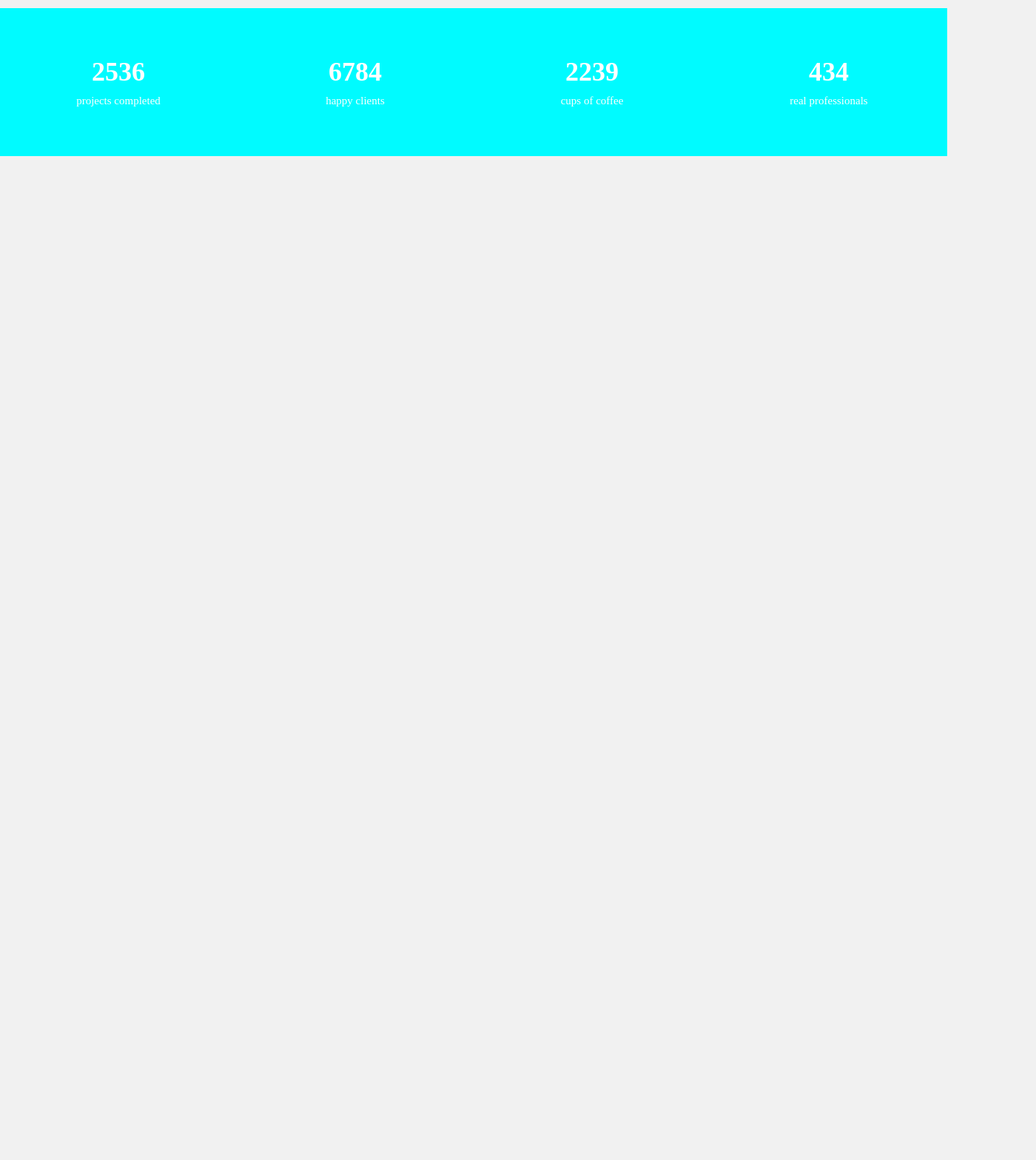
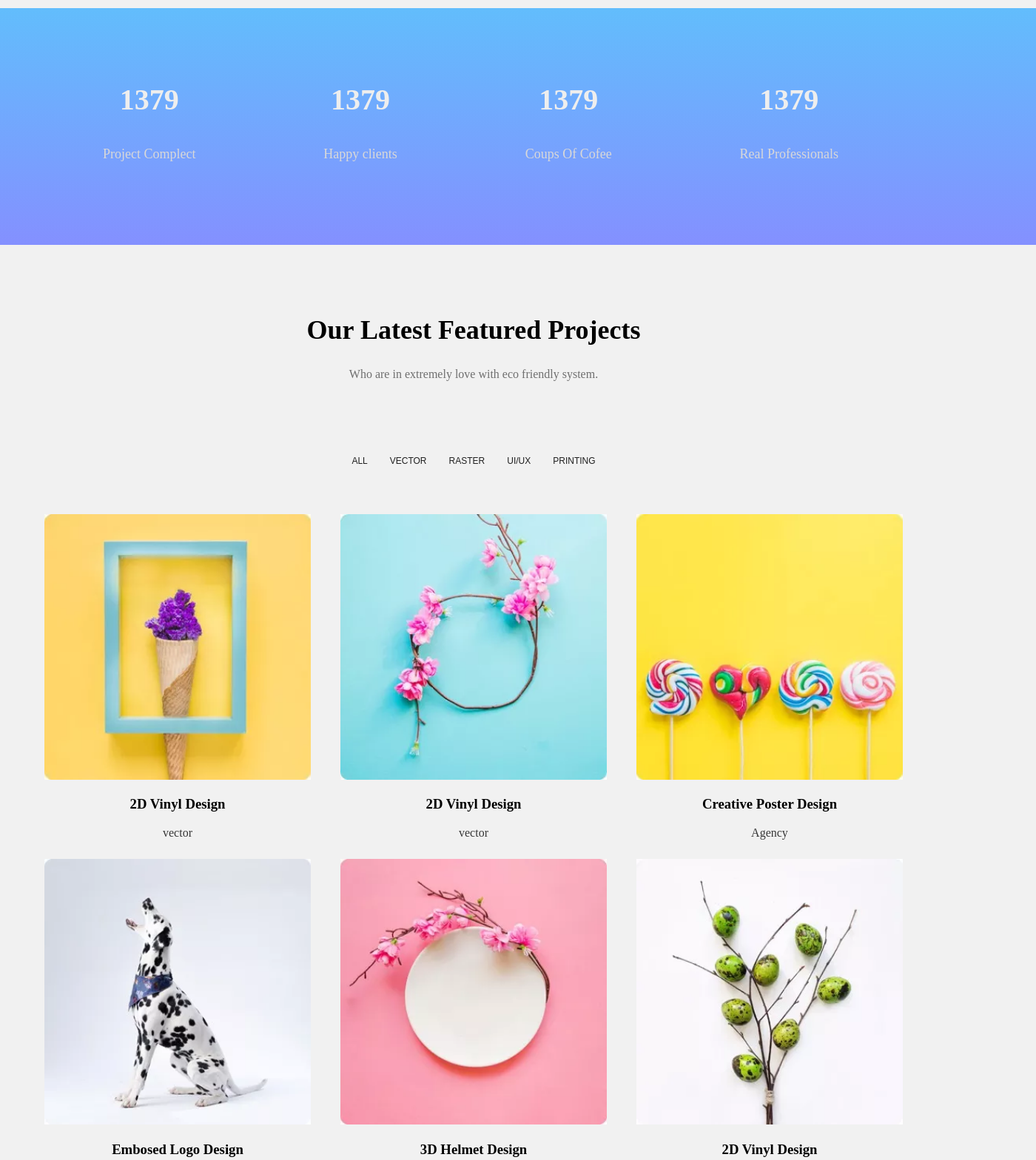
Before and after one commit to mohammad137900/personal-project, a plain HTML site: page index.html in a window 1280 px wide. Shown: the part 2100-3668 px from the top of the page at 74% size, 1400 px wide, since content can reach past the window. Before the commit the page ends 2311 px from the top, so only its background shows below. Drawn offline with Linux system fonts and the light colour scheme.

Commit message:
features section need more design
top section need more design because i will come back

```diff
--- a/css/style.css
+++ b/css/style.css
@@ -277,12 +277,14 @@ header nav>ul>li>ul>li>ul>li>a{
 }
 
 .service>.serv-container>.services:hover h4{
-    color: #3eafff;
+    color: #057fb3;
 
 }
+.service>.serv-container>.services img{
+    filter: invert(22%) sepia(6%) saturate(96%) hue-rotate(131deg) brightness(90%) contrast(92%);
+}
 .service>.serv-container>.services:hover img{
-    filter: invert(49%) sepia(91%) saturate(431%) hue-rotate(198deg) brightness(102%) contrast(101%);
-
+    filter: invert(40%) sepia(75%) saturate(5680%) hue-rotate(178deg) brightness(92%) contrast(96%);
 }
 .service>.serv-container>.services img{
     width: 50px;
@@ -290,46 +292,79 @@ header nav>ul>li>ul>li>ul>li>a{
 }
 /* finish develope on service section
 i will come back */
-/* counter section */
-.count-number{
-    padding-top:80px;
+
+
+.count{
+    width: 100%;
+    height:200px;
+    background:linear-gradient(0deg, #8490ff 0%, #62bdfc 100%);
+    margin-top: 80px;
+    padding:60px;
 }
-.count {
+.counter {
+    display: flex;
+    flex-wrap: wrap;
+    justify-content:center;
+    align-items: center;
+    text-align:center;
+    gap: 15%;
+    margin-right:10%;
+
+}
+.counter h3{
+    color: #eee;
+    font-weight: 900;
+    font-size: 40px;
+}
+.counter p {
+    color:#d9d8d8;
+    font-size: 18px;
+    font-weight:200;
+}
+/* finish the Count section and start the Featured Projects */
+.features-Project{
+    padding-top:5%;
     width:100%;
-    height:200px;
-    /* margin: 0 auto; */
-    background-color: rgb(0, 251, 255);
+}
+
+.features-Project>.title{
+    text-align: center;
+}
+.features-Project>.title h1{
+    font-size: 36px;
+}
+.features-Project>.title p{
+    font-size: 16px;
+    color: #6f6f6f;
+
+}
+.features-Project nav{
+    display:flex;
+    justify-content:center;
+    align-items: center;
+    padding-top: 70px;
+
+}
+.features-Project nav a{
+    padding:10px;
+    margin:5px;
+    font-size: 12px;
+    color: #1f1f1f;
+}
+.features-Project>.box-img{
     display: flex;
-    flex-direction: row;
     flex-wrap: wrap;
-    justify-content: space-around;
+    justify-content:center;
     align-items: center;
     text-align: center;
-
-
-
-
+    padding-top: 40px;
+}
+.features-Project>.box-img div{
+    width:400px;
+    margin-top: 10px;
 }
 
-
-.count>div {
-    width: 200px;
-    padding: 0 12px 0;
-
-
+.features-Project>.box-img div img{
+    width:90%;
 }
-
-.count div>h1 {
-    color: #ffffff;
-    font-size: 36px;
-    font-weight: 700;
-    margin: 0 0 10px;
-}
-
-.count div>p {
-    color: #ffffff;
-    font-size: 15px;
-    font-weight: lighter;
-    margin: 0;
-}
-/* ------------------------------------------------------------ */
+/* top section need more design because i will come back */
--- a/index.html
+++ b/index.html
@@ -112,30 +112,86 @@
         </div>
 
     </section>
-    <!-- counter section -->
-    <section class="count-number">
-        <div class="count">
+    <!-- finish services section and start counter section -->
+    <section class="count">
+        <div class="counter">
+            <div>
+                <h3>1379</h3>
+                <p>Project Complect</p>
+            </div>
 
             <div>
-                <h1>2536</h1>
-                <p>projects completed</p>
-            </div>
-            <div>
-                <h1>6784</h1>
-                <p>happy clients</p>
-            </div>
-            <div>
-                <h1>2239</h1>
-                <p>cups of coffee</p>
-            </div>
-            <div>
-                <h1>434</h1>
-                <p>real professionals</p>
+                <h3>1379</h3>
+                <p>Happy clients</p>
             </div>
 
+            <div>
+                <h3>1379</h3>
+                <p>Coups Of Cofee</p>
+            </div>
+
+            <div>
+                <h3>1379</h3>
+                <p>Real Professionals</p>
+            </div>
 
         </div>
     </section>
+    <!-- finish the Count section and start the Featured Projects -->
+    <section class="features-Project">
+        <div class="title">
+            <h1>Our Latest Featured Projects</h1>
+        <p>Who are in extremely love with eco friendly system.</p>
+        </div>
+       <nav>
+        <a href="#">ALL</a>
+        <a href="#">VECTOR</a>
+        <a href="#">RASTER</a>
+        <a href="#">UI/UX</a>
+        <a href="#">PRINTING</a>
+    </nav>
+    <div class="box-img">
+        <div>
+            <img src="img/features-img/p1.jpg.webp">
+            <h3>2D Vinyl Design</h3>
+            <p>vector</p>
+        </div>
+
+        <div>
+            <img src="img/features-img/p2.jpg.webp">
+            <h3>2D Vinyl Design</h3>
+            <p>vector</p>
+        </div>
+
+        <div>
+            <img src="img/features-img/p3.jpg.webp">
+            <h3>Creative Poster Design</h3>
+            <p>Agency</p>
+        </div>
+
+        <div>
+            <img src="img/features-img/p4.jpg.webp">
+            <h3>Embosed Logo Design</h3>
+            <p>Patrol</p>
+        </div>
+
+        <div>
+            <img src="img/features-img/p5.jpg.webp">
+            <h3>3D Helmet Design</h3>
+            <p>vector</p>
+        </div>
+
+        <div>
+            <img src="img/features-img/p6.jpg.webp">
+            <h3>2D Vinyl Design</h3>
+            <p>Raster</p>
+        </div>
+
+    </div>
+
+    </section>
+    <!-- ..............................................................................  -->
+
 
 
 
```
Also changed, not shown: img/features-img/p1.jpg.webp (added), img/features-img/p2.jpg.webp (added), img/features-img/p3.jpg.webp (added), img/features-img/p4.jpg.webp (added), img/features-img/p5.jpg.webp (added), img/features-img/p6.jpg.webp (added).
